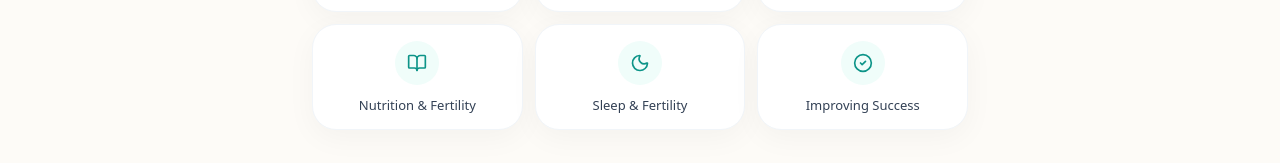
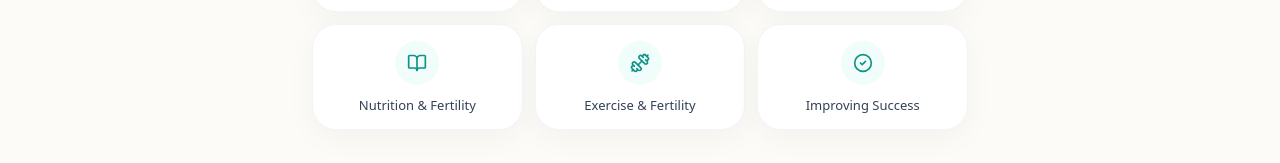
Before and after one commit to nocoder26/chatbot, a Next.js app in the folder frontend/: page /chat in a window 1280 px wide. Shown: the part 382-545 px from the top of the page. Built offline with nearby package versions, Linux system fonts and the light colour scheme.

Commit message:
Update page.tsx

```diff
--- a/frontend/src/app/chat/page.tsx
+++ b/frontend/src/app/chat/page.tsx
@@ -3,7 +3,7 @@
 import { useState, useEffect, useRef, useCallback } from "react";
 import { useRouter } from "next/navigation";
 import { motion, AnimatePresence } from "framer-motion";
-import { Send, ArrowLeft, Loader2, Sparkles, BookOpen, Heart, Activity, CheckCircle2, ChevronRight, Moon } from "lucide-react";
+import { Send, ArrowLeft, Loader2, Sparkles, BookOpen, Heart, Activity, CheckCircle2, ChevronRight, Dumbbell } from "lucide-react";
 
 // --- FULL LOCALIZATION DICTIONARY ---
 const TRANSLATIONS: any = {
@@ -17,7 +17,7 @@ const TRANSLATIONS: any = {
     t_male: "Male Fertility", t_male_q: "How do men contribute to infertility and what can men do?",
     t_iui: "IUI", t_iui_q: "What is IUI?",
     t_nutrition: "Nutrition & Fertility", t_nutrition_q: "How important is what you eat to fertility treatment success?",
-    t_sleep: "Sleep & Fertility", t_sleep_q: "How does sleep affect fertility treatment success?",
+    t_exercise: "Exercise & Fertility", t_exercise_q: "What exercise can improve fertility treatment success rate for men and women?",
     t_success: "Improving Success", t_success_q: "What are 10 things you can do right now to improve fertility treatment success rates?",
     r1: "Inaccurate", r2: "Vague", r3: "Tone", r4: "Other",
     suggested: "Continue exploring:"
@@ -37,7 +37,7 @@ const TOPIC_ICONS = [
   { icon: <Heart className="w-5 h-5" />, labelKey: "t_male", queryKey: "t_male_q" },
   { icon: <Sparkles className="w-5 h-5" />, labelKey: "t_iui", queryKey: "t_iui_q" },
   { icon: <BookOpen className="w-5 h-5" />, labelKey: "t_nutrition", queryKey: "t_nutrition_q" },
-  { icon: <Moon className="w-5 h-5" />, labelKey: "t_sleep", queryKey: "t_sleep_q" },
+  { icon: <Dumbbell className="w-5 h-5" />, labelKey: "t_exercise", queryKey: "t_exercise_q" }, // Swapped to Exercise!
   { icon: <CheckCircle2 className="w-5 h-5" />, labelKey: "t_success", queryKey: "t_success_q" },
 ];
 
@@ -58,21 +58,18 @@ const cleanCitation = (raw: any) => {
 
 // --- SLOWER, SAFE TYPEWRITER COMPONENT ---
 const TypewriterText = ({ text, onComplete, onTick }: { text: any, onComplete: () => void, onTick: () => void }) => {
-  // Ultra-safe parser to prevent crash
   let safeText = "";
   if (typeof text === 'string') safeText = text;
   else if (Array.isArray(text)) safeText = text.join('\n\n');
   else if (typeof text === 'object' && text !== null) safeText = Object.values(text).join('\n\n');
   else safeText = String(text || "");
 
-  // Wipe out any markdown that managed to slip through
   safeText = safeText.replace(/\*\*/g, '').replace(/\*/g, '').replace(/—/g, '-');
 
   const [displayedLength, setDisplayedLength] = useState(0);
 
   useEffect(() => {
     let currentLen = 0;
-    // Slower, natural reading speed
     const timer = setInterval(() => {
       currentLen += 1;
       setDisplayedLength(currentLen);
@@ -123,7 +120,17 @@ export default function ChatPage() {
   }, [isLoading]);
 
   const scrollToBottomSmooth = () => messagesEndRef.current?.scrollIntoView({ behavior: "smooth" });
-  const scrollToBottomInstant = useCallback(() => messagesEndRef.current?.scrollIntoView({ behavior: "auto", block: "end" }), []);
+
+  // SMART SCROLL: Only forces scroll down if the user is already near the bottom!
+  const scrollToBottomInstant = useCallback(() => {
+    const container = document.getElementById("chat-scroll-container");
+    if (container && messagesEndRef.current) {
+      const isNearBottom = container.scrollHeight - container.scrollTop <= container.clientHeight + 150;
+      if (isNearBottom) {
+        messagesEndRef.current.scrollIntoView({ behavior: "auto", block: "end" });
+      }
+    }
+  }, []);
 
   useEffect(() => {
     if (isLoading || messages.length > 0) scrollToBottomSmooth();
@@ -209,8 +216,8 @@ export default function ChatPage() {
         </select>
       </header>
 
-      {/* Main Chat Area */}
-      <div className="flex-1 overflow-y-auto p-4 relative chat-container pb-10">
+      {/* Main Chat Area - Added id="chat-scroll-container" to power the Smart Scroll */}
+      <div id="chat-scroll-container" className="flex-1 overflow-y-auto p-4 relative chat-container pb-10">
 
         {messages.length === 0 && !isLoading ? (
           <div className="h-full flex flex-col items-center justify-center -mt-4">
```
